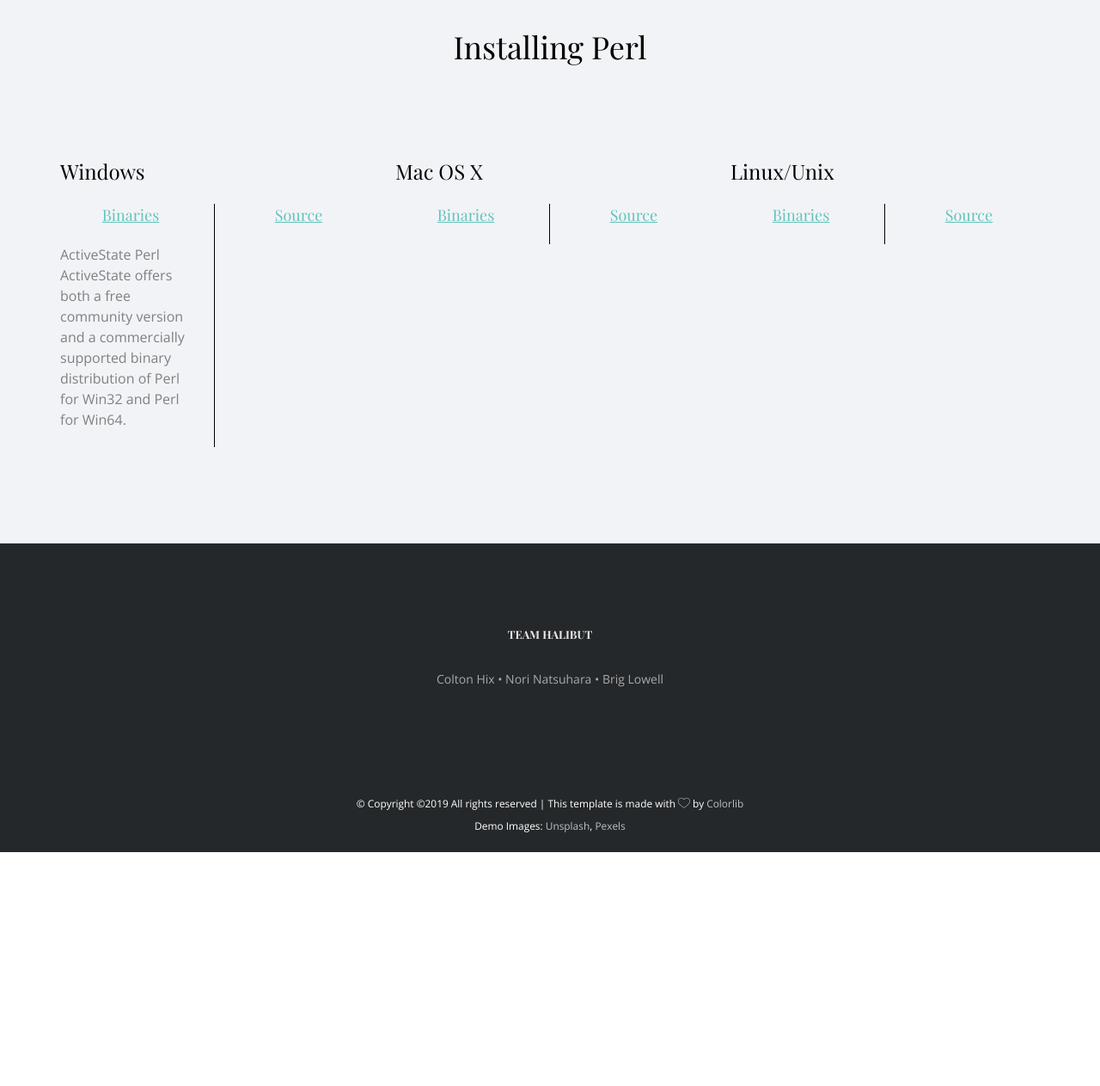
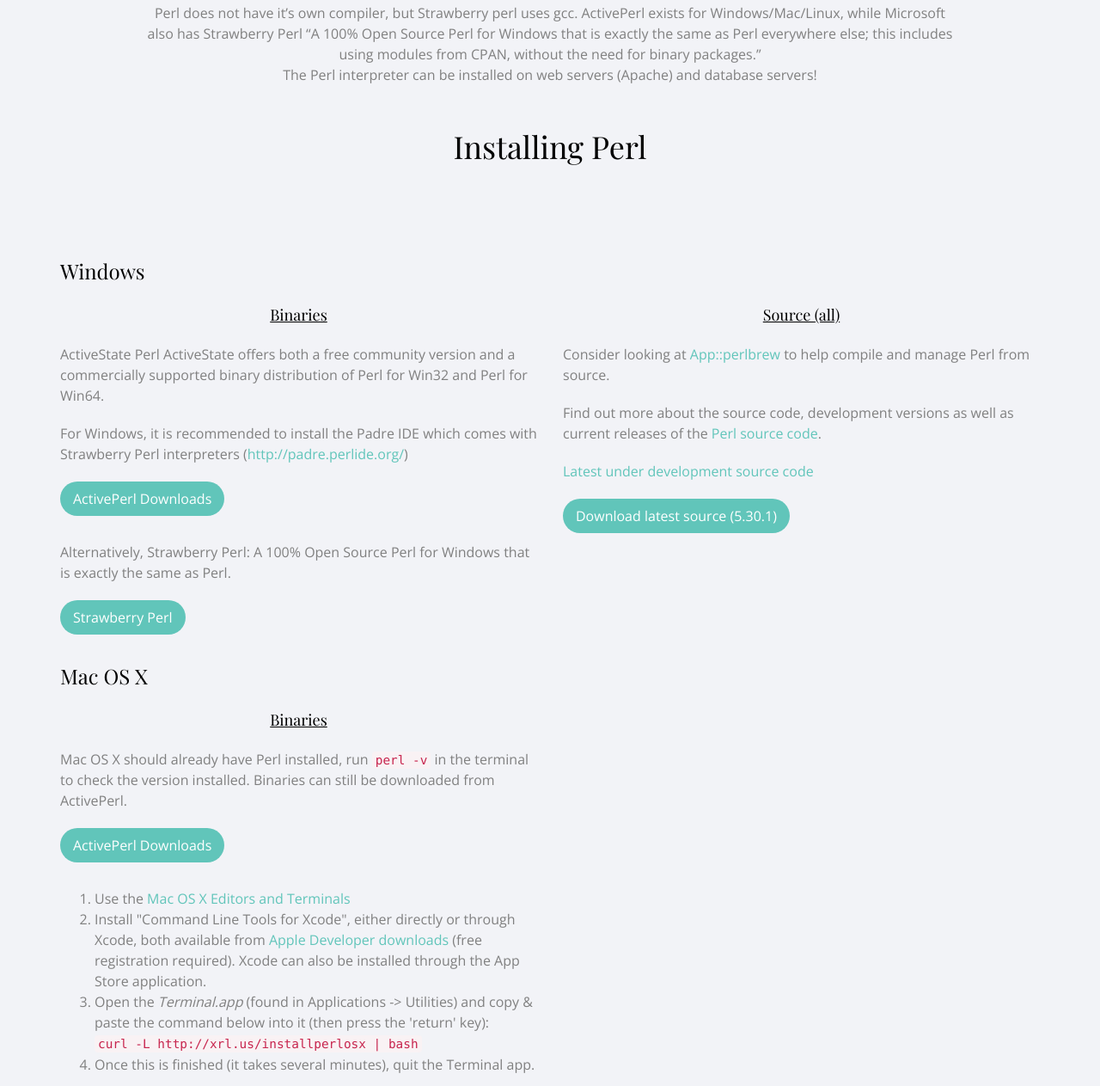
Before and after one commit to ColtonHix/230Themes, a plain HTML site: page compilers.html in a window 1280 px wide. Shown: the part 1071-2334 px from the top of the page at 86% size. Before the commit the page ends 2062 px from the top, so only its background shows below. Drawn offline with nearby package versions, Linux system fonts and the light colour scheme; files whose address does not match are found by name.

Commit message:
Finished compilers & install instruction
Also added a class into the main style sheet

```diff
--- a/compilers.html
+++ b/compilers.html
@@ -111,44 +111,74 @@
 								<h3>Perl is mainly an interpreted language!</h3>
 							</div>
 							<p>Perl is normally an interpreted language, although Perl 6 “Raku” is not. Perl binaries are usually already installed on most Linux/UNIX like system, it even exists on our web directory and onyx!
-								 Run <code>perl -v</code> to check the version installed. ActivePerl is one of the recommended methods of installation for any platform. It provides binaries for Perl and a set of modules. You can view the <a href='https://www.perl.org/get.html' target="_blank"><strong>official installation instructions here.</strong></a></p>
+								 Run <code>perl -v</code> to check the version installed. ActivePerl is one of the recommended methods of installation for any platform. It provides binaries for Perl and a set of modules. You can view the <a href='https://www.perl.org/get.html' target="_blank"><strong>official installation instructions here.</strong></a>
+							 </p><p>Perl does not have it’s own compiler, but Strawberry perl uses gcc.
+
+
+	ActivePerl exists for Windows/Mac/Linux, while Microsoft also has Strawberry Perl “A 100% Open Source Perl for Windows that is exactly the same as Perl everywhere else; this includes using modules from CPAN, without the need for binary packages.”
+<br>
+	The Perl interpreter can be installed on web servers (Apache) and database servers!
+<br>
+</p>
 								 <br><h1>Installing Perl</h1>
 						</div>
 					</div>
 				</div>
-				<div class="row">
-					<div class="col-md-4">
+
 						<h3>Windows</h3>
 						<div class="row">
-							<div class="col-md-6" style="border-right: solid black 1px;box-sizing:border-box"><h4 class="text-center" style="text-decoration:underline;color:#61c5ba">Binaries</h4>
+							<div class="col-md-6"><h4 class="text-center" style="text-decoration:underline;">Binaries</h4>
 							<p>ActiveState Perl ActiveState offers both a free community version and a commercially supported binary distribution of Perl for Win32 and Perl for Win64.</p>
+							<p>For Windows, it is recommended to install the Padre IDE which comes with Strawberry Perl interpreters (<a href="http://padre.perlide.org/" target="_blank">http://padre.perlide.org/</a>)</p>
+							<span class="btn-out"><a href="https://www.activestate.com/products/perl/downloads/" target="_blank"><span>ActivePerl Downloads</span></a></span>
+
+							<p style="margin-top:30px;">Alternatively, Strawberry Perl: A 100% Open Source Perl for Windows that is exactly the same as Perl.</p>
+							<span class="btn-out" style="margin-bottom: 30px !important"><a href="https://www.strawberryperl.com" target="_blank"><span>Strawberry Perl</span></a></span>
 						</div>
-							<div class="col-md-6"><h4 class="text-center" style="text-decoration:underline;color:#61c5ba">Source</h4>
-							<p></p>
-						</div>
-						</div>					</div>
-					<div class="col-md-4">
-						<h3>Mac OS X</h3>
-						<div class="row">
-							<div class="col-md-6" style="border-right: solid black 1px;box-sizing:border-box"><h4 class="text-center" style="text-decoration:underline;color:#61c5ba">Binaries</h4>
-							<p></p>
-						</div>
-							<div class="col-md-6"><h4 class="text-center" style="text-decoration:underline;color:#61c5ba">Source</h4>
-							<p></p>
-						</div>
-						</div>					</div>
-					<div class="col-md-4">
-						<h3>Linux/Unix</h3>
-						<div class="row">
-							<div class="col-md-6" style="border-right: solid black 1px;box-sizing:border-box"><h4 class="text-center" style="text-decoration:underline;color:#61c5ba">Binaries</h4>
-							<p></p>
-						</div>
-							<div class="col-md-6"><h4 class="text-center" style="text-decoration:underline;color:#61c5ba">Source</h4>
-							<p></p>
+							<div class="col-md-6"><h4 class="text-center" style="text-decoration:underline;">Source (all)</h4>
+								<p>
+	Consider looking at <a href="https://metacpan.org/release/App-perlbrew/">App::perlbrew</a> to help compile and manage Perl from source.
+	</p>
+	<p>Find out more about the source code, development versions as well
+	  as current releases of the <a href="https://www.cpan.org/src/README.html">Perl source code</a>.
+	</p>
+	<p><a href="https://dev.perl.org/perl5/source.html">Latest
+	  under development source code</a>
+	</p>
+	<span class="btn-out"><a href="https://www.cpan.org/src/5.0/perl-5.30.1.tar.gz"><span>Download latest source (5.30.1)</span></a></span>
 						</div>
 						</div>
-					</div>
-				</div>
+
+						<h3 style="margin-top: 30px;">Mac OS X</h3>
+						<div class="row">
+							<div class="col-md-6"><h4 class="text-center" style="text-decoration:underline;">Binaries</h4>
+							<p>Mac OS X should already have Perl installed, run <code>perl -v</code> in the terminal to check the version installed. Binaries can still be downloaded from ActivePerl.</p>
+							<span class="btn-out"><a href="https://www.activestate.com/products/perl/downloads/" target="_blank"><span>ActivePerl Downloads</span></a></span>
+
+							<ol style="margin-top:30px;">
+								<li>Use the <a href="https://learn.perl.org/installing/osx_tools.html" target="_blank">Mac OS X Editors and Terminals</a></li>
+								<li>Install "Command Line Tools for Xcode", either directly or through Xcode, both available from <a href="https://developer.apple.com/downloads/" target="_blank">Apple Developer downloads</a> (free registration required). Xcode can also be installed through the App Store application.</li>
+								<li>Open the <em>Terminal.app</em> (found in Applications -> Utilities) and copy & paste the command below into it (then press the 'return' key):
+									<br><code>curl -L http://xrl.us/installperlosx | bash</code></li>
+									<li>Once this is finished (it takes several minutes), quit the Terminal app.</li>
+							</ol>
+
+						</div>
+						</div>
+
+						<h3 style="margin-top: 30px;">Linux/Unix</h3>
+						<div class="row">
+							<div class="col-md-6"><h4 class="text-center" style="text-decoration:underline;">Binaries</h4>
+								<p>Linux/Unix systems may already have Perl installed, run <code>perl -v</code> in the terminal to check the version installed. Binaries can still be downloaded from ActivePerl.</p>
+								<span class="btn-out"><a href="https://www.activestate.com/products/perl/downloads/" target="_blank"><span>ActivePerl Downloads</span></a></span>
+								<ol style="margin-top:30px;">
+									<li>For the below installation, you must have a compiler such as gcc already installed</li>
+										<li>Open the terminal and copy & paste the command below into it (then press the 'return' key):
+										<br><code>curl -L http://xrl.us/installperlnix | bash</code></li>
+								</ol>
+						</div>
+						</div>
+
 			</div>
 		</div>
 
--- a/css/style.css
+++ b/css/style.css
@@ -216,10 +216,10 @@
                 color: #fff; }
         .colorlib-nav ul li.has-dropdown:hover a, .colorlib-nav ul li.has-dropdown:focus a {
           color: #61c5ba; }
-      .colorlib-nav ul li.btn-cta a {
+      .colorlib-nav ul li.btn-cta a, .btn-out a{
         padding: 30px 0px !important;
         color: #fff; }
-        .colorlib-nav ul li.btn-cta a span {
+        .colorlib-nav ul li.btn-cta a span,.btn-out a span {
           background: #61c5ba;
           padding: 8px 15px;
           display: -moz-inline-stack;
@@ -233,7 +233,7 @@
           -moz-border-radius: 100px;
           -ms-border-radius: 100px;
           border-radius: 100px; }
-        .colorlib-nav ul li.btn-cta a:hover span {
+        .colorlib-nav ul li.btn-cta a:hover span, .btn-out a:hover span {
           -webkit-box-shadow: 0px 14px 20px -9px rgba(0, 0, 0, 0.75);
           -moz-box-shadow: 0px 14px 20px -9px rgba(0, 0, 0, 0.75);
           box-shadow: 0px 14px 20px -9px rgba(0, 0, 0, 0.75); }
```
